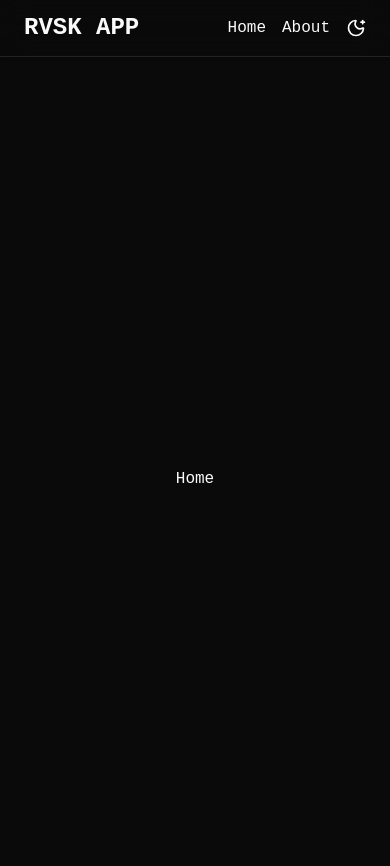
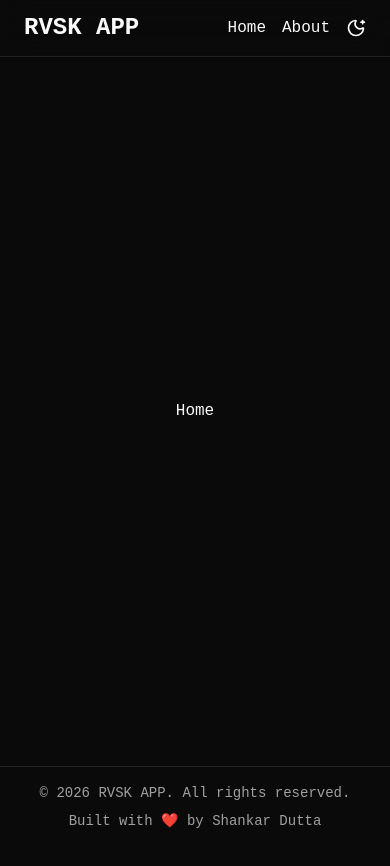
Before and after one commit to ShankarDutta/react-vite-starter-kit, a React (Vite) app: page / in a window 390 px wide. Shown: the top 866 px of the page. Built offline with nearby package versions, Linux system fonts and the light colour scheme.

Commit message:
feat(layout): add responsive footer with copyright and author attribution

```diff
--- /dev/null
+++ b/src/components/Footers/Footer.jsx
@@ -0,0 +1,22 @@
+const Footer = () => {
+  return (
+    <footer className="bg-background border-t">
+      <div className="text-muted-foreground mx-auto flex max-w-7xl flex-col items-center justify-between gap-2 px-6 py-4 text-center text-sm md:flex-row">
+        <p>© {new Date().getFullYear()} RVSK APP. All rights reserved.</p>
+
+        <p>
+          Built with ❤️ by{" "}
+          <a
+            href="https://github.com/ShankarDutta"
+            target="_blank"
+            rel="noopener noreferrer"
+            className="hover:text-foreground font-medium transition-colors">
+            Shankar Dutta
+          </a>
+        </p>
+      </div>
+    </footer>
+  );
+};
+
+export default Footer;
--- a/src/layouts/RootLayout.jsx
+++ b/src/layouts/RootLayout.jsx
@@ -1,3 +1,4 @@
+import Footer from "@/components/Footers/Footer";
 import Header from "@/components/Headers/Header";
 import Provider from "@/components/Providers/Provider";
 import { Outlet } from "react-router";
@@ -10,6 +11,8 @@ const RootLayout = () => {
       <main className="mx-auto max-w-7xl">
         <Outlet />
       </main>
+
+      <Footer />
     </Provider>
   );
 };
--- a/src/pages/About.jsx
+++ b/src/pages/About.jsx
@@ -1,5 +1,5 @@
 const About = () => {
-  return <section className="grid h-dvh place-items-center">About</section>;
+  return <section className="grid h-[84dvh] place-items-center">About</section>;
 };
 
 export default About;
--- a/src/pages/Home.jsx
+++ b/src/pages/Home.jsx
@@ -1,5 +1,5 @@
 const Home = () => {
-  return <section className="grid h-dvh place-items-center">Home</section>;
+  return <section className="grid h-[84dvh] place-items-center">Home</section>;
 };
 
 export default Home;
```
